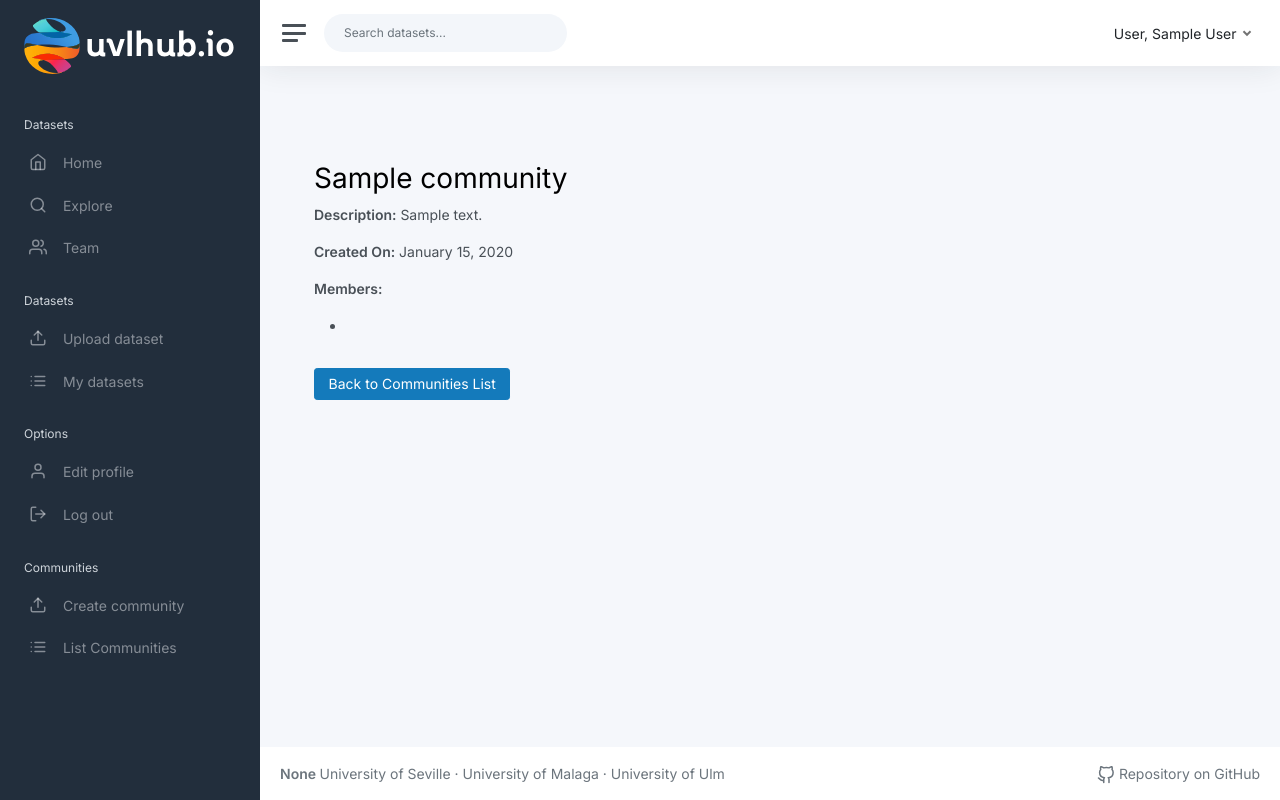
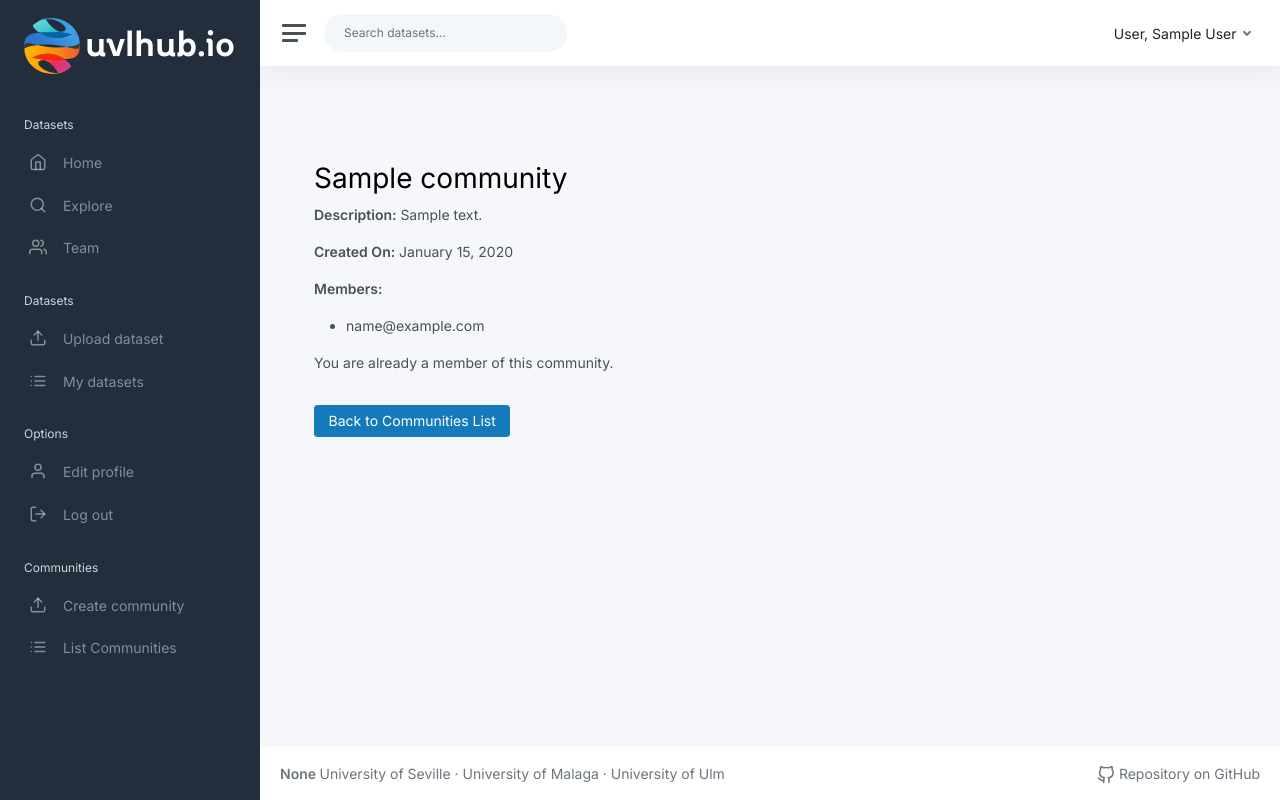
Before and after one commit to RaboDeToro-hub-2/uvlhub, a Flask app: page /view/1 in a window 1280 px wide. Run offline with Flask 3, Linux system fonts and the light colour scheme; a user stored in the database is signed in; tables that the repository leaves empty hold one stand-in row (values such as "Sample post"); parts of the project's set-up code (start-up, migrations or seed data) failed here and were passed over; some libraries are stand-ins or nearby versions.

Commit message:
feat: add join communities and show members

```diff
--- a/app/modules/community/routes.py
+++ b/app/modules/community/routes.py
@@ -3,7 +3,7 @@
 from app.modules.community.forms import CommunityForm
 from app.modules.community.models import Community
 from app.modules.community import community_bp
-from flask_login import login_required
+from flask_login import login_required, current_user
 
 
 @community_bp.route('/list', methods=["GET", "POST"])
@@ -37,6 +37,25 @@
 
     return render_template("community/create.html", form=form)
 
+@community_bp.route('/join/<int:community_id>', methods=['POST'])
+@login_required
+def join_community(community_id):
+    community = Community.query.get(community_id)
+
+    if not community:
+        flash('Community not found!', 'danger')
+        return redirect(url_for('community.list_communities'))
+
+    if community in current_user.communities:
+        flash('You are already a member of this community.', 'info')
+        return redirect(url_for('community.list_communities'))
+
+    current_user.communities.append(community)
+    db.session.commit()
+
+    flash(f'You have successfully joined the community: {community.name}', 'success')
+    return redirect(url_for('community.list_communities'))
+
 @community_bp.route('/view/<int:community_id>', methods=["GET"])
 @login_required
 def view_community(community_id):
--- a/app/modules/community/templates/community/view_community.html
+++ b/app/modules/community/templates/community/view_community.html
@@ -12,13 +12,20 @@
             {% if community.members %}
                 <ul>
                     {% for member in community.members %}
-                        <li>{{ member.username }}</li>
+                        <li>{{ member.email }}</li>
                     {% endfor %}
                 </ul>
             {% else %}
                 No members yet.
             {% endif %}
         </p>
+        {% if current_user not in community.members %}
+            <form action="{{ url_for('community.join_community', community_id=community.id) }}" method="POST">
+                <button type="submit" class="btn btn-primary">Join Community</button>
+            </form>
+        {% else %}
+            <p>You are already a member of this community.</p>
+        {% endif %}
         <a href="{{ url_for('community.list_communities') }}" class="btn btn-primary mt-3">Back to Communities List</a>
     </div>
 
```
